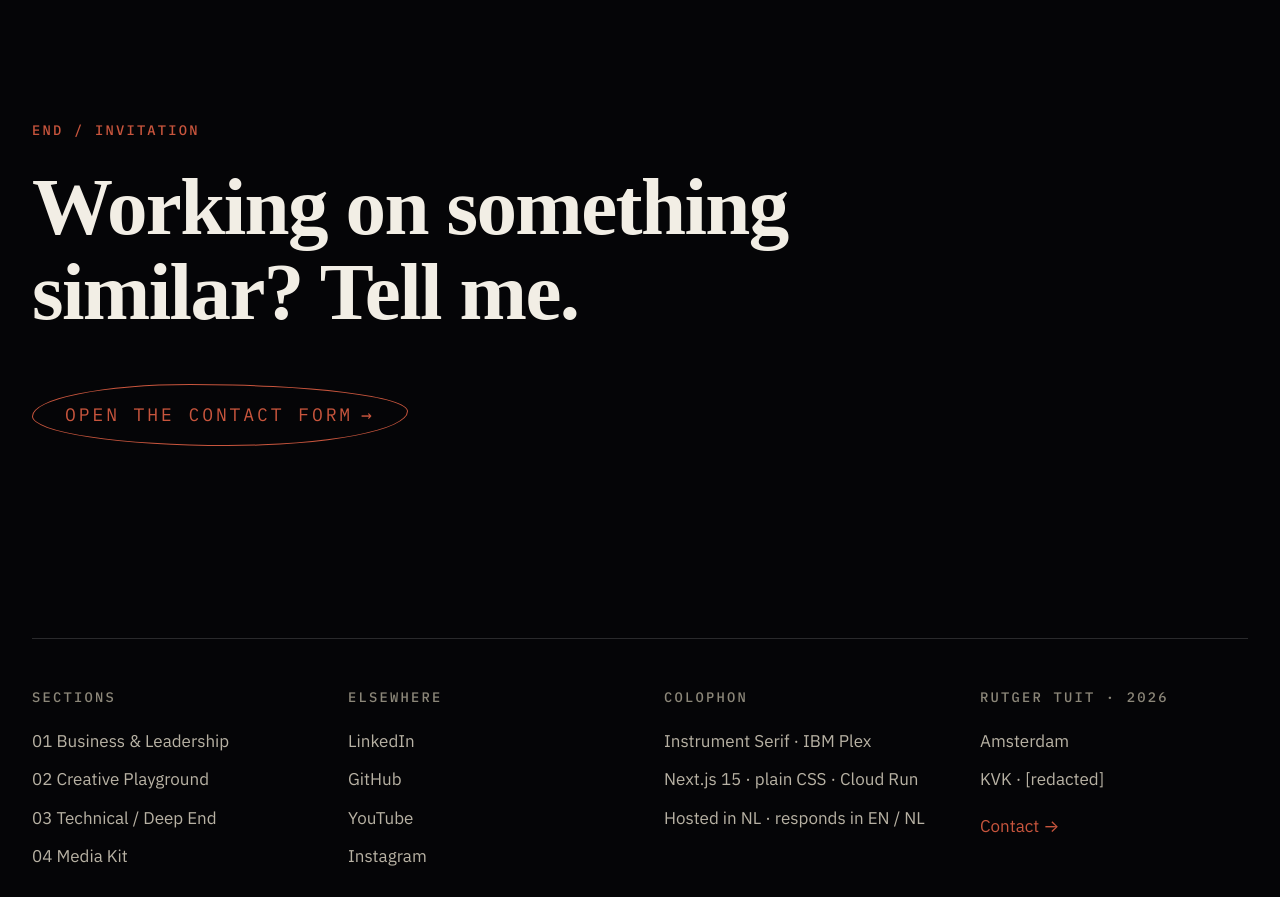
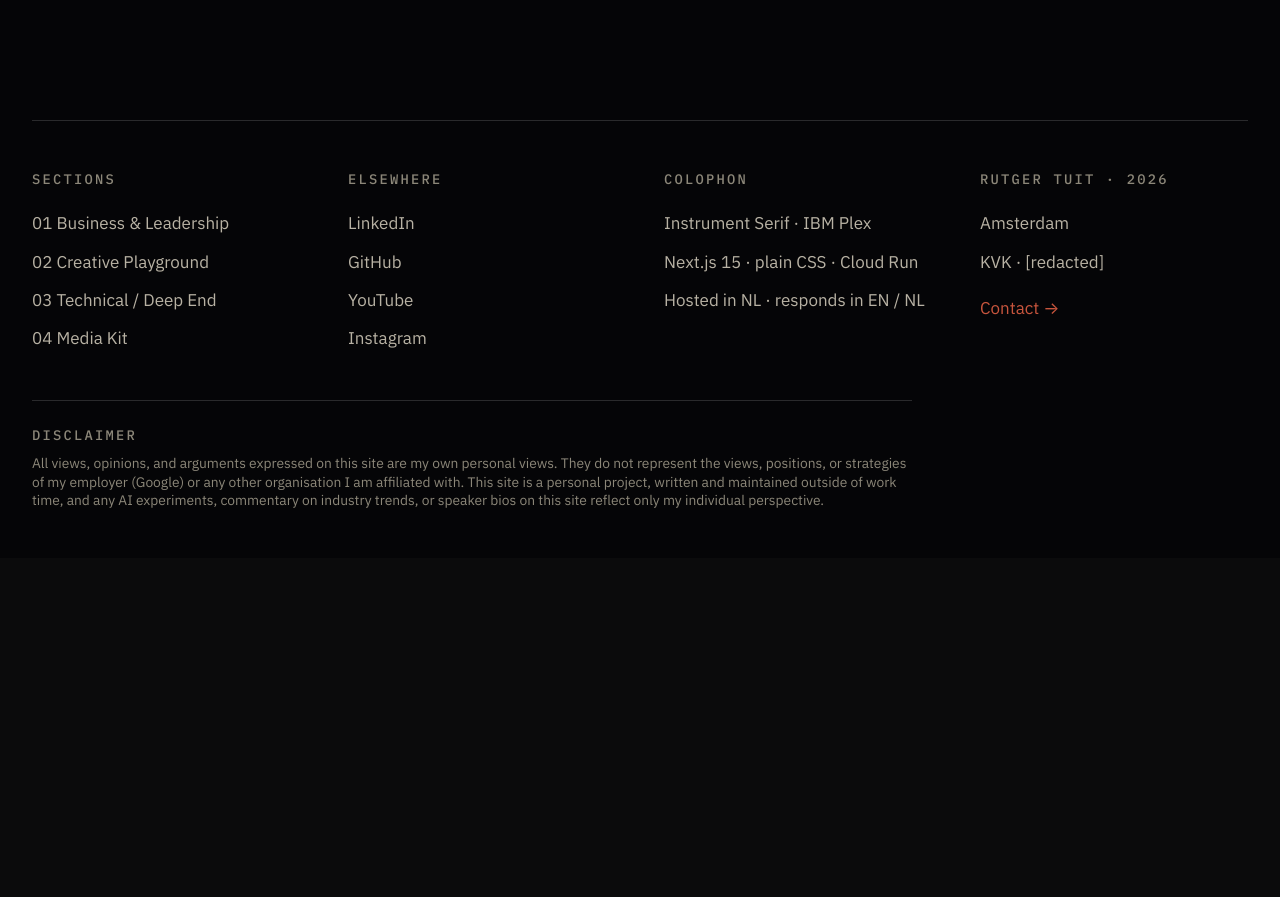
Before and after one commit to rutgertuit/RTNL, a Next.js app: page /contact in a window 1280 px wide. Shown: the part 1900-2797 px from the top of the page. After the commit the page ends 2458 px from the top, so only its background shows below. Built offline with nearby package versions, Linux system fonts and the light colour scheme; a web font is replaced by a local one.

Commit message:
fix(footer): hide invite block on /contact (closes C-2, X-3)

```diff
--- a/components/footer/Footer.tsx
+++ b/components/footer/Footer.tsx
@@ -1,13 +1,18 @@
+"use client";
 import Link from "next/link";
+import { usePathname } from "next/navigation";
 
 /**
  * Footer — Invitation to Growth (the closing stage of the Tuit Post structure).
- * Server component.
+ * Client component (needs usePathname to suppress self-loop CTA on /contact).
  */
 export function Footer() {
+  const path = usePathname();
+  const onContact = path === "/contact";
   return (
     <footer className="rt-footer" id="contact">
       <div className="container">
+        {!onContact && (
           <div className="rt-footer__invite">
             <div className="eyebrow eyebrow--warm">END / INVITATION</div>
             <h2 className="rt-footer__headline">
@@ -17,6 +22,7 @@ export function Footer() {
               Open the contact form <span aria-hidden>→</span>
             </Link>
           </div>
+        )}
 
         <div className="rt-footer__meta">
           <div className="rt-footer__meta-col">
```
Lines whose indentation alone changed are shown as unchanged.
